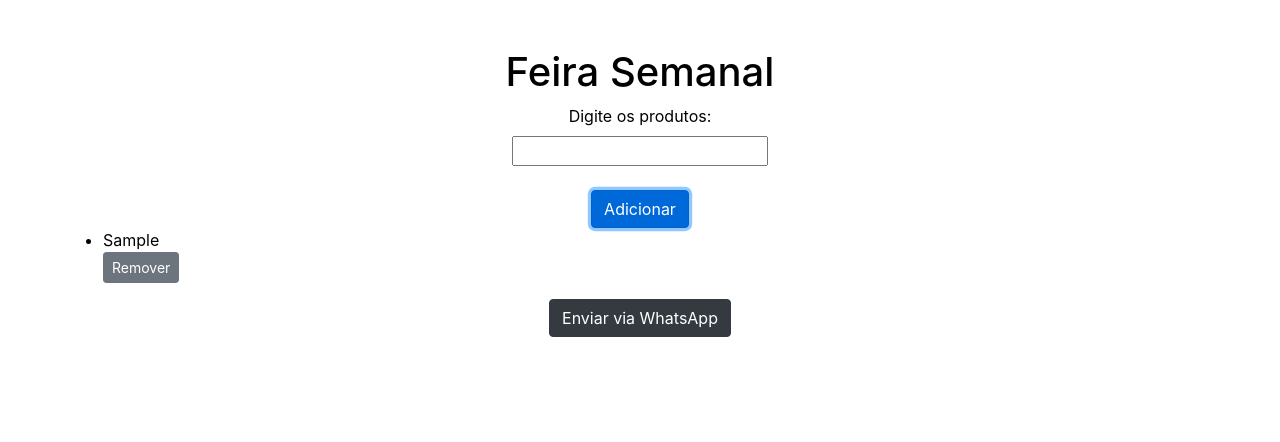
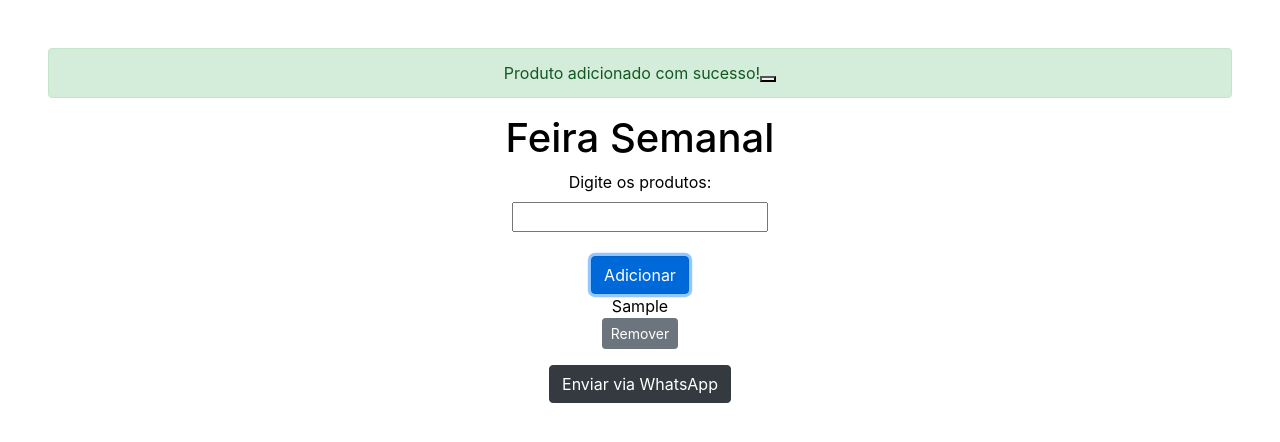
Before and after one commit to deivson04/listaDeCompras, a plain HTML site: page index.html in a window 1280 px wide. Both pictures are taken after typing "Sample" into the empty fields and a click on the input "Adicionar". Drawn offline with Linux system fonts and the light colour scheme.

Commit message:
subindo novas atualizações nos arquivos

```diff
--- a/css/style.css
+++ b/css/style.css
@@ -3,18 +3,20 @@ html {
   width: 100%;
 }
 
-h1{
+h1 {
   text-align: center;
 }
 
-ul,button{
-  text-align: left;
+ul{
+  text-align: center;
+  list-style-type: none;
+  padding: 0;
 
 }
 
-body{
+body {
   background-repeat: no-repeat;
-  background-size:100%;
+  background-size: 100%;
   bottom: 0;
   color: black;
   left: 0;
@@ -28,6 +30,6 @@ body{
 
 }
 
-.container-fluid{
+.container-fluid {
   text-align: center;
 }
--- a/js/script.js
+++ b/js/script.js
@@ -7,7 +7,7 @@ let lista_produtos = JSON.parse(localStorage.getItem('lista_produtos')) || [];
 let atualizarLista = () => {
     let li = '';
 
-  for(let i = 0; i < lista_produtos.length; i++){
+    for (let i = 0; i < lista_produtos.length; i++) {
         li += '<li>' + lista_produtos[i] + '</li>';
         li += '<button class="btn btn-secondary btn-sm" onclick="remove(' + i + ')">Remover</button>';
     }
@@ -17,36 +17,38 @@ lista.innerHTML = li;
 };
 
 
- let adicionar = () =>{
+let adicionar = () => {
     let produtoInput = document.getElementById('produto');
- if(produtoInput.value.trim() !== ''){
-     alert(' Produto adicionado com sucesso!');
- }else {
-     alert("Digite um produto válido!")
- }
-
     let produto = produtoInput.value.trim();
 
- if (produto) {
+    if (produto !== '') {
+        showAlert(' Produto adicionado com sucesso!', 'success');
+
         lista_produtos.push(produto);
-    localStorage.setItem('lista_produtos',JSON.stringify(lista_produtos));
+
+        localStorage.setItem('lista_produtos', JSON.stringify(lista_produtos));
+
         produtoInput.value = '';
- }
+
 
         atualizarLista();
 
+    } else {
+        showAlert('digite um produto válido.', 'danger');
+    }
 };
 
+
 let remove = (key) => {
-    lista_produtos.splice(key,1);
-    localStorage.setItem('lista_produtos',JSON.stringify(lista_produtos));
+    lista_produtos.splice(key, 1);
+    localStorage.setItem('lista_produtos', JSON.stringify(lista_produtos));
 
     atualizarLista();
 };
 
 let enviarViaWhatsapp = () => {
-    if(lista_produtos.length == 0) {
-    alert('A lista está vazia!');
+    if (lista_produtos.length == 0) {
+        showAlert('A lista está vazia!', 'danger');
         return;
     }
 
@@ -56,10 +58,23 @@ let enviarViaWhatsapp = () => {
 
 };
 
-adicione.onclick = () =>{
+let showAlert = (mensagem, typer) => {
+    let alertDiv = document.createElement('div');
+    alertDiv.className = 'alert alert-' + typer;
+    alertDiv.role = 'alert';
+    alertDiv.innerHTML = mensagem + '<button type="button" class="btn-close" data-bs-dismiss="alert" aria-label="Close"></button>';
+
+    document.body.insertBefore(alertDiv, document.body.firstChild);
+
+    setTimeout(() => {
+        alertDiv.remove();
+    }, 3000);
+};
+
+adicione.onclick = () => {
     adicionar();
 }
-zap.onclick = () =>{
+zap.onclick = () => {
     enviarViaWhatsapp();
 }
 
```
Also changed, not shown: index.html (+2 -2 lines). Lines whose indentation alone changed are shown as unchanged.
